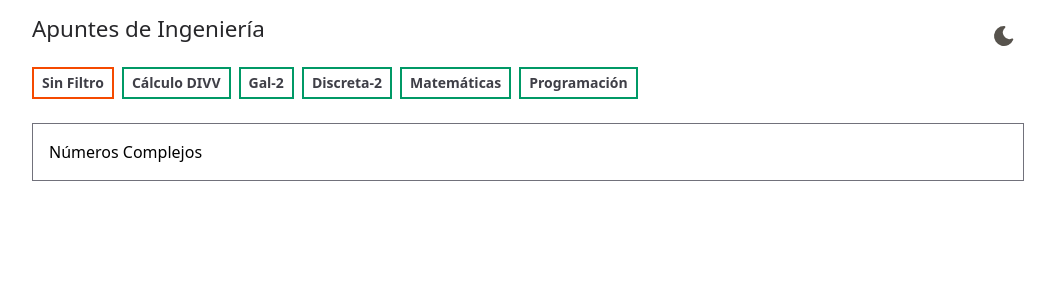
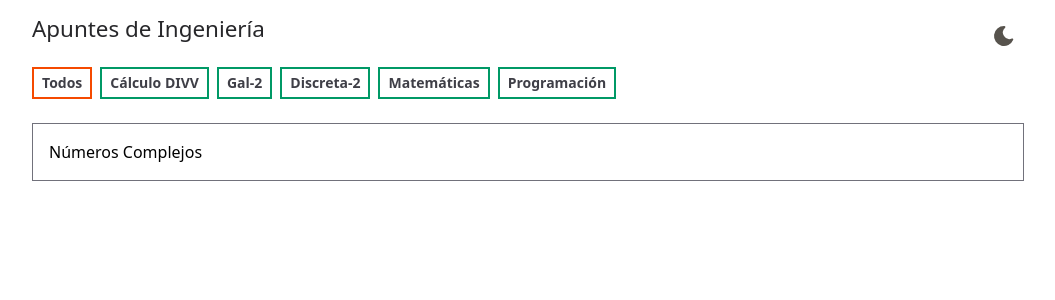
Before and after one commit to Ebanx3/apuntes_fing, a React (Vite) app: page / in a window 1280 px wide. Shown: the top 300 px of the page, without its empty margins (112-1167 px from the left). Built offline with nearby package versions, Linux system fonts and the light colour scheme.

Commit message:
added favicon and created botonNoFilter component

```diff
--- a/index.html
+++ b/index.html
@@ -2,7 +2,7 @@
 <html lang="en">
   <head>
     <meta charset="UTF-8" />
-    <link rel="icon" type="image/svg+xml" href="/vite.svg" />
+    <link rel="icon" type="image/svg+xml" href="./public/favicon.png" />
     <meta name="viewport" content="width=device-width, initial-scale=1.0" />
     <link href="/src/styles.css" rel="stylesheet">
   </head>
--- a/src/components/HomePage/BotonNoFiltro.tsx
+++ b/src/components/HomePage/BotonNoFiltro.tsx
@@ -8,7 +8,7 @@ export const BotonNoFiltro = ({ onClickMethod }: Props) => {
       className="px-2 py-1 cursor-pointer border-orange-600 border-2 hover:bg-orange-600 text-zinc-700 hover:text-zinc-200  dark:text-zinc-300 text-sm font-bold"
       onClick={onClickMethod}
     >
-      Sin Filtro
+      Todos
     </button>
   );
 };
--- a/src/components/HomePage/index.tsx
+++ b/src/components/HomePage/index.tsx
@@ -9,7 +9,7 @@ export const HomePage = () => {
 
   return (
     <>
-      <title>Apuntes</title>
+      <title>Apuntes Ingeniería</title>
 
       <h1 className="text-3xl font-bold text-zinc-800 dark:text-zinc-100">
         Apuntes de Ingeniería
```
Also changed, not shown: public/favicon.png (added).
